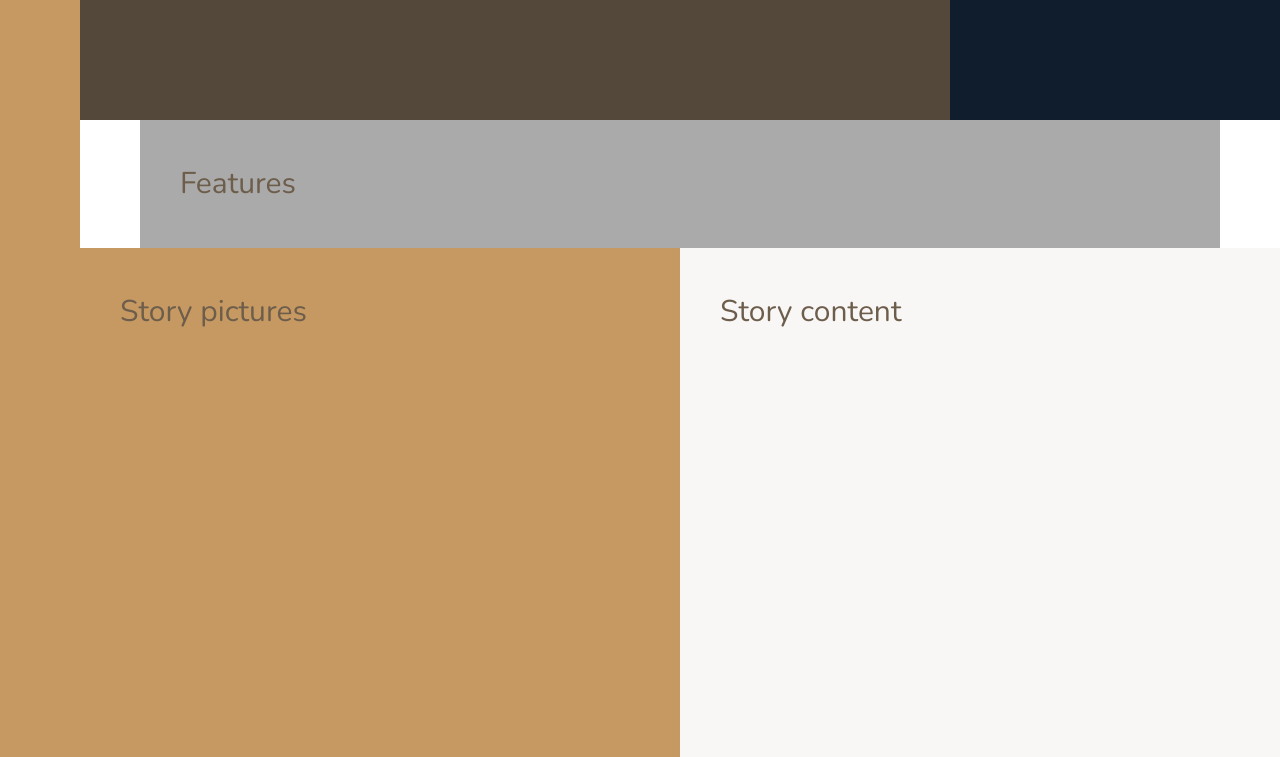
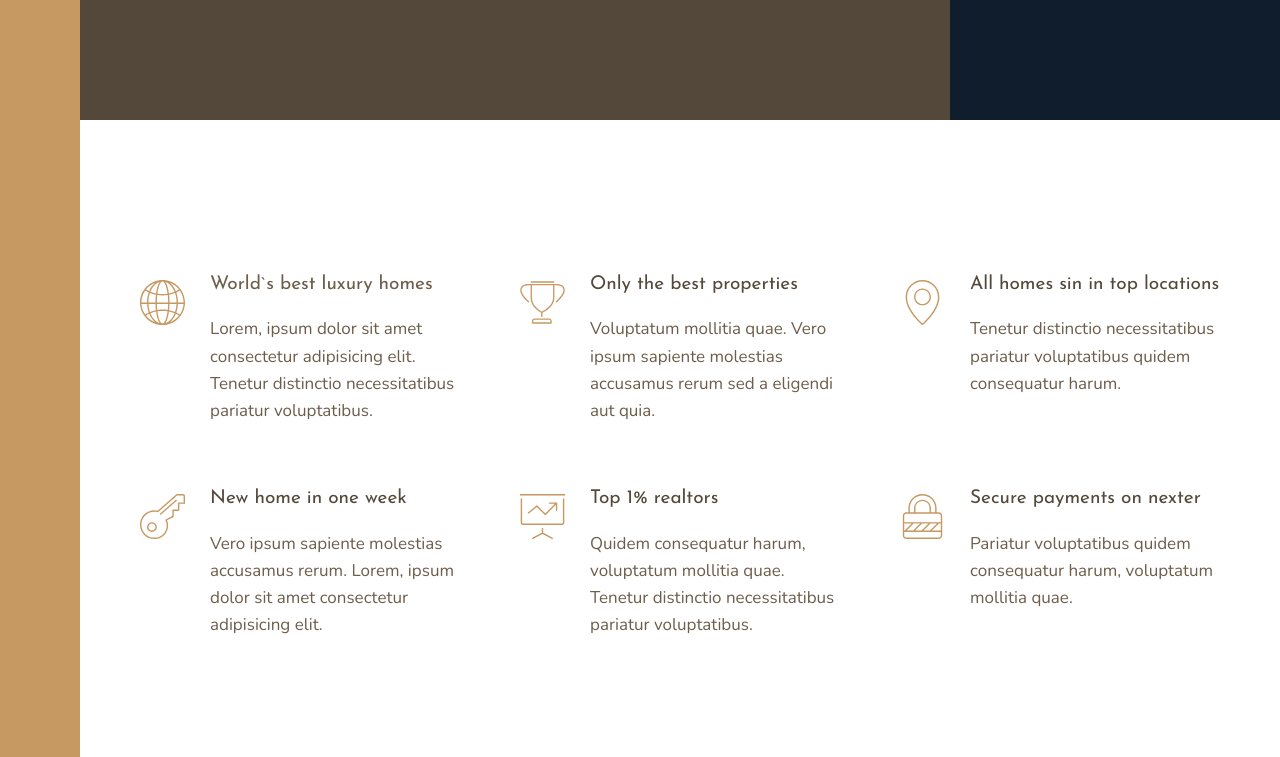
Before and after one commit to yushevchuk/nexter, a plain HTML site: page index.html in a window 1280 px wide. Shown: the part 520-1277 px from the top of the page. Drawn offline with nearby package versions, Linux system fonts and the light colour scheme.

Commit message:
Created features section

```diff
--- a/css/style.css
+++ b/css/style.css
@@ -19,9 +19,17 @@ body {
   display: grid;
   grid-template-rows: 80vh min-content 40vw repeat(3, min-content);
   grid-template-columns: [sidebar-start] 8rem [sidebar-end full-start] minmax(6rem, 1fr) [center-start] repeat(8, [col-start] minmax(min-content, 14rem) [col-end]) [center-end] minmax(6rem, 1fr) [full-end]; }
-  .container > * {
-    padding: 40px;
-    font-size: 3rem; }
+
+.heading-1, .heading-2, .heading-3, .heading-4 {
+  font-family: "Josefin Sans", sans-serif;
+  font-weight: 400; }
+
+.heading-4 {
+  font-size: 1.9rem; }
+  .heading-4--light {
+    color: #f9f7f6; }
+  .heading-4--dark {
+    color: #54483A; }
 
 .sidebar {
   background-color: #c69963;
@@ -37,8 +45,26 @@ body {
   grid-column: col-start 7 / full-end; }
 
 .features {
-  background-color: #aaa;
-  grid-column: center-start / center-end; }
+  grid-column: center-start / center-end;
+  margin: 15rem 0;
+  display: grid;
+  grid-template-columns: repeat(auto-fit, minmax(25rem, 1fr));
+  grid-gap: 6rem;
+  align-items: start; }
+
+.feature {
+  display: grid;
+  grid-template-columns: min-content 1fr;
+  grid-row-gap: 1.5rem;
+  grid-column-gap: 2.5rem; }
+  .feature__icon {
+    grid-row: 1 / span 2;
+    fill: #c69963;
+    width: 4.5rem;
+    height: 4.5rem;
+    transform: translateY(1rem); }
+  .feature__text {
+    font-size: 1.7rem; }
 
 .story__pictures {
   background-color: #c69963;
--- a/index.html
+++ b/index.html
@@ -22,7 +22,52 @@
             Top 3 realtours
         </div>
         <section class="features">
-            Features
+            <div class="feature">
+                <svg class="feature__icon">
+                    <use xlink:href="img/sprite.svg#icon-global">
+                </svg>
+                <h4 class="heading-4">World`s best luxury homes</h4>
+                <p class="feature__text">Lorem, ipsum dolor sit amet consectetur adipisicing elit.
+                    Tenetur distinctio necessitatibus pariatur voluptatibus.
+                </p>
+            </div>
+            <div class="feature">
+                <svg class="feature__icon">
+                    <use xlink:href="img/sprite.svg#icon-trophy">
+                </svg>
+                <h4 class="heading-4 heading-4--dark">Only the best properties</h4>
+                <p class="feature__text">Voluptatum mollitia quae. Vero ipsum sapiente molestias accusamus rerum sed a eligendi aut quia.</p>
+            </div>
+            <div class="feature">
+                <svg class="feature__icon">
+                    <use xlink:href="img/sprite.svg#icon-map-pin">
+                </svg>
+                <h4 class="heading-4 heading-4--dark">All homes sin in top locations</h4>
+                <p class="feature__text">Tenetur distinctio necessitatibus pariatur voluptatibus quidem consequatur harum.</p>
+            </div>
+            <div class="feature">
+                <svg class="feature__icon">
+                    <use xlink:href="img/sprite.svg#icon-key">
+                </svg>
+                <h4 class="heading-4 heading-4--dark">New home in one week</h4>
+                <p class="feature__text">Vero ipsum sapiente molestias accusamus rerum. Lorem,
+                     ipsum dolor sit amet consectetur adipisicing elit.</p>
+            </div>
+            <div class="feature">
+                <svg class="feature__icon">
+                    <use xlink:href="img/sprite.svg#icon-presentation">
+                </svg>
+                <h4 class="heading-4 heading-4--dark">Top 1% realtors</h4>
+                <p class="feature__text">Quidem consequatur harum, voluptatum mollitia quae.
+                     Tenetur distinctio necessitatibus pariatur voluptatibus.</p>
+            </div>
+            <div class="feature">
+                <svg class="feature__icon">
+                    <use xlink:href="img/sprite.svg#icon-lock">
+                </svg>
+                <h4 class="heading-4 heading-4--dark">Secure payments on nexter</h4>
+                <p class="feature__text">Pariatur voluptatibus quidem consequatur harum, voluptatum mollitia quae.</p>
+            </div>
         </section>
         <div class="story__pictures">
             Story pictures
--- a/sass/_base.scss
+++ b/sass/_base.scss
@@ -38,9 +38,4 @@ body {
     display: grid;
     grid-template-rows: 80vh min-content 40vw repeat(3, min-content);
     grid-template-columns: [sidebar-start] 8rem [sidebar-end full-start] minmax(6rem, 1fr) [center-start] repeat(8, [col-start] minmax(min-content, 14rem) [col-end]) [center-end] minmax(6rem, 1fr) [full-end];
-
-    & > * {
-        padding: 40px;
-        font-size: 3rem;
-    }
 }
--- a/sass/_features.scss
+++ b/sass/_features.scss
@@ -1,4 +1,29 @@
 .features {
-    background-color: $color-grey-light-2;
     grid-column: center-start / center-end;
+    margin: 15rem 0;
+
+    display: grid;
+    //grid-template-columns: repeat(3, 1fr);
+    grid-template-columns: repeat(auto-fit, minmax(25rem, 1fr));
+    grid-gap: 6rem;
+    align-items: start;
 }
+
+.feature {
+    display: grid;
+    grid-template-columns: min-content 1fr;
+    grid-row-gap: 1.5rem;
+    grid-column-gap: 2.5rem;
+
+    &__icon {
+        grid-row: 1 / span 2;
+        fill: $color-primary;
+        width: 4.5rem;
+        height: 4.5rem;
+        transform: translateY(1rem);
+    }
+
+    &__text {
+        font-size: 1.7rem;
+    }
+}
--- a/sass/_typography.scss
+++ b/sass/_typography.scss
@@ -0,0 +1,24 @@
+%heading {
+    font-family: $font-display;
+    font-weight: 400;
+}
+
+.heading-1 {
+    @extend %heading;
+}
+
+.heading-2 {
+    @extend %heading;
+}
+
+.heading-3 {
+    @extend %heading;
+}
+
+.heading-4 {
+    @extend %heading;
+    font-size: 1.9rem;
+
+    &--light { color: $color-grey-light-1}
+    &--dark { color: $color-grey-dark-1}
+}
```
